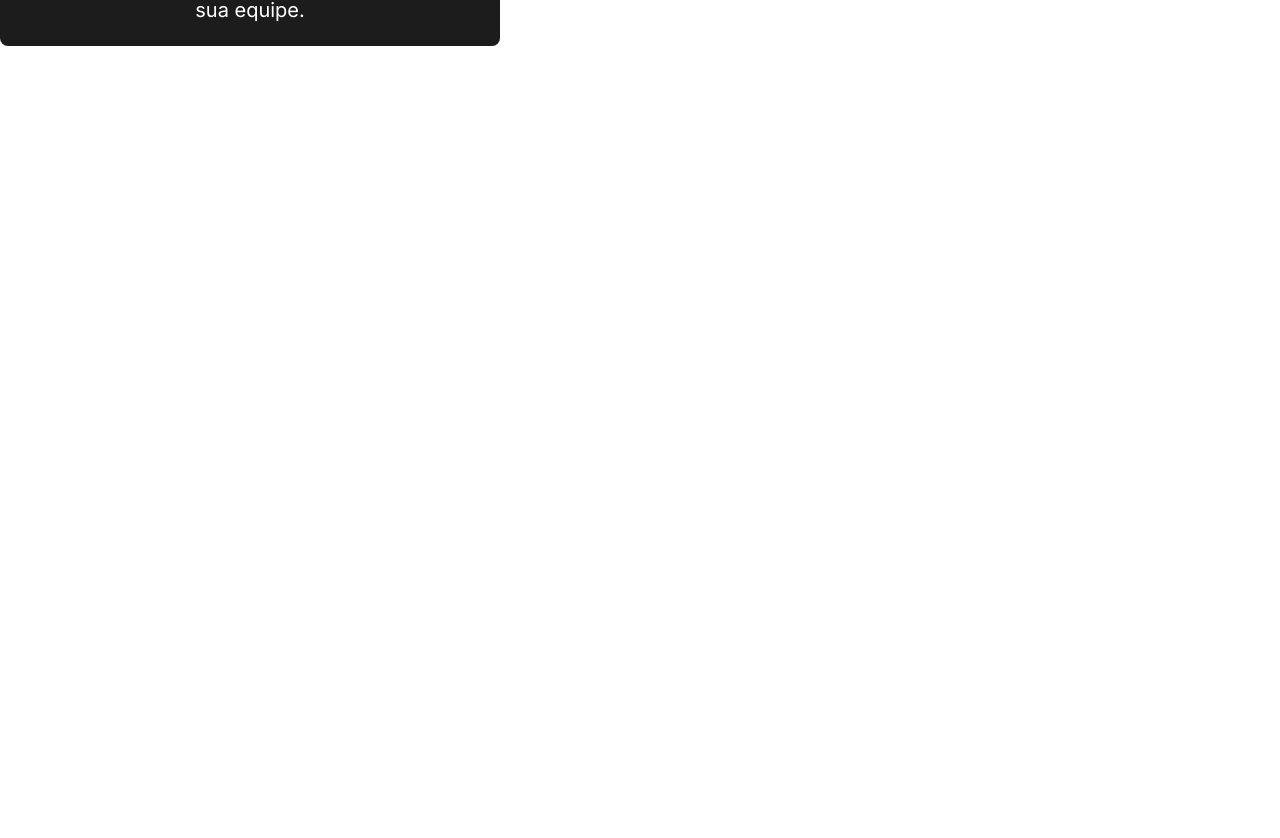
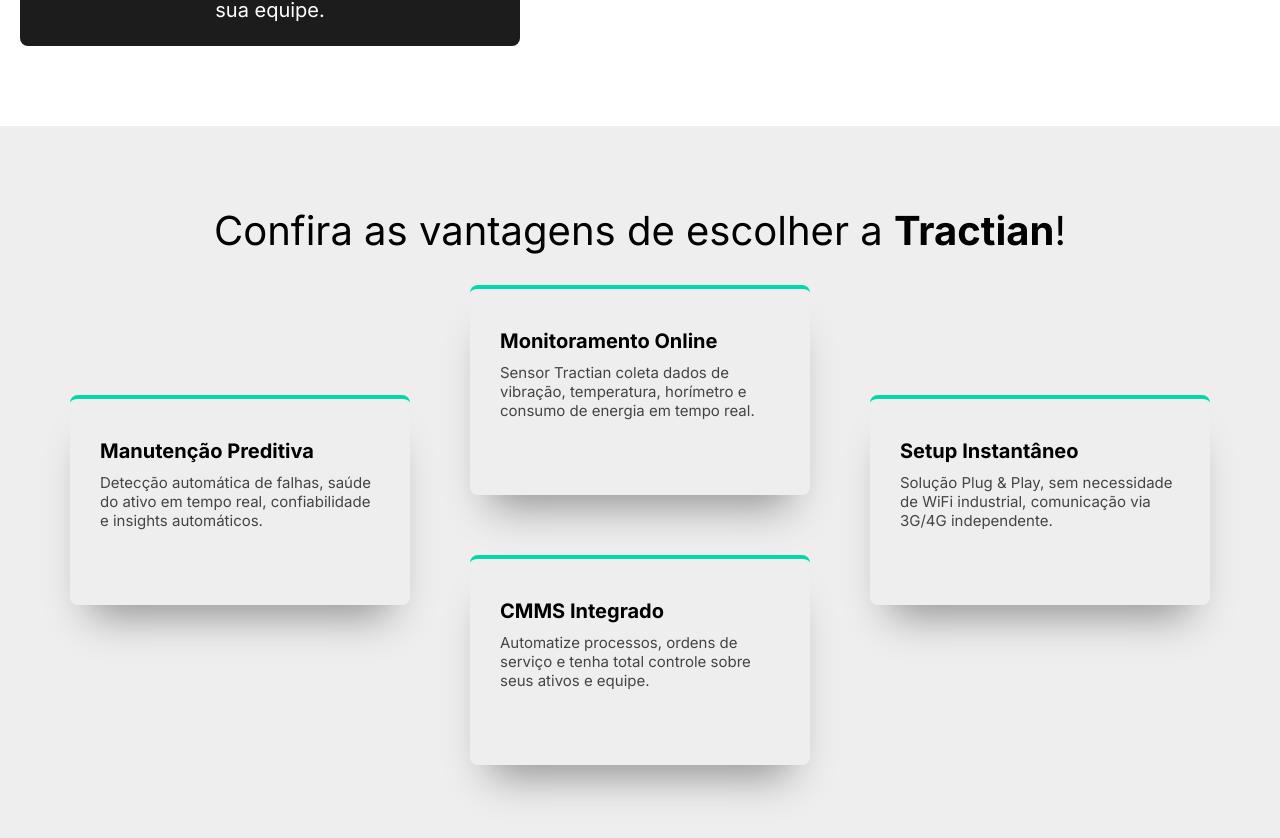
Before and after one commit to caduxl007/landing-page-tractian, a Next.js app: page / in a window 1280 px wide. Shown: the part 1302-2140 px from the top of the page. Before the commit the page ends 1428 px from the top, so only its background shows below. Built offline with nearby package versions, Linux system fonts and the light colour scheme.

Commit message:
create card benefit

```diff
--- /dev/null
+++ b/src/components/CardBenefit/index.tsx
@@ -0,0 +1,17 @@
+import { HTMLAttributes } from 'react';
+import * as S from './styles';
+
+interface CardBenefitProps extends HTMLAttributes<HTMLDivElement> {
+  title: string;
+  text: string;
+}
+
+export function CardBenefit({ title, text, ...rest }: CardBenefitProps) {
+  return (
+    <S.Container {...rest}>
+      <h2>{title}</h2>
+
+      <p>{text}</p>
+    </S.Container>
+  );
+}
--- /dev/null
+++ b/src/components/CardBenefit/styles.ts
@@ -0,0 +1,27 @@
+import styled from 'styled-components';
+
+export const Container = styled.div`
+  text-align: left;
+  width: 34rem;
+  height: 21rem;
+  border-top: 4px solid #03d8a9;
+  border-radius: 8px;
+  padding: 4rem 3rem;
+  margin: 3rem;
+  box-shadow: 0px 30px 40px -20px rgb(0, 0, 0, 0.4);
+
+  &.box-down {
+    position: relative;
+    top: 110px;
+  }
+
+  h2 {
+    font-size: 2rem;
+  }
+
+  p {
+    margin-top: 1rem;
+    font-size: 1.5rem;
+    color: #444;
+  }
+`;
--- a/src/components/CardDetailProduct/index.tsx
+++ b/src/components/CardDetailProduct/index.tsx
@@ -1,6 +1,8 @@
 import Image from 'next/image';
 
 import * as S from './styles';
+
+//TO-DO: Aplicar efeito espelho
 
 export function CardDetailProduct() {
   return (
--- a/src/components/index.ts
+++ b/src/components/index.ts
@@ -1,3 +1,4 @@
 export { Header } from './Header';
 export { Button } from './Button';
 export { CardDetailProduct } from './CardDetailProduct';
+export { CardBenefit } from './CardBenefit';
--- a/src/templates/HomeTemplate/index.tsx
+++ b/src/templates/HomeTemplate/index.tsx
@@ -1,5 +1,6 @@
-import { Button, Header, CardDetailProduct } from 'components';
 import Image from 'next/image';
+
+import { Button, Header, CardDetailProduct, CardBenefit } from 'components';
 
 import * as S from './styles';
 
@@ -42,6 +43,41 @@
           <CardDetailProduct />
         </section>
       </S.ContentSectionTwo>
+
+      <S.ContentBenefits>
+        <section>
+          <h2>
+            Confira as vantagens de escolher a <b>Tractian</b>!
+          </h2>
+
+          <div className="row1">
+            <CardBenefit
+              title="Manutenção Preditiva"
+              text="Detecção automática de falhas, saúde do ativo em tempo real, confiabilidade e insights automáticos."
+              className="box-down"
+
+            />
+
+            <CardBenefit
+              title="Monitoramento Online"
+              text="Sensor Tractian coleta dados de vibração, temperatura, horímetro e consumo de energia em tempo real."
+            />
+
+            <CardBenefit
+              title="Setup Instantâneo"
+              text="Solução Plug & Play, sem necessidade de WiFi industrial, comunicação via 3G/4G independente."
+              className="box-down"
+            />
+          </div>
+
+          <div className="row2">
+            <CardBenefit
+              title="CMMS Integrado"
+              text="Automatize processos, ordens de serviço e tenha total controle sobre seus ativos e equipe."
+            />
+          </div>
+        </section>
+      </S.ContentBenefits>
     </S.Container>
   );
 }
--- a/src/templates/HomeTemplate/styles.ts
+++ b/src/templates/HomeTemplate/styles.ts
@@ -48,10 +48,42 @@
 
 export const ContentSectionTwo = styled.div`
   background-color: ${({ theme }) => theme.colors.white};
-  padding: 8rem 0;
+  padding: 8rem 2rem;
 
   > section {
     max-width: ${({ theme }) => theme.spacing.max_width};
     margin: 0 auto;
   }
 `;
+
+export const ContentBenefits = styled.div`
+  background-color: #eee;
+  padding: 8rem 2rem;
+
+  > section {
+    max-width: ${({ theme }) => theme.spacing.max_width};
+    margin: 0 auto;
+    text-align: center;
+
+    > h2 {
+      font-size: 4rem;
+      font-weight: 400;
+      /* -webkit-box-reflect: below 0
+        linear-gradient(transparent, rgb(0, 0, 0, 0.2)); */
+    }
+
+    > div {
+      /* display: flex;
+      flex-wrap: wrap;
+      margin-top: 5rem;
+      gap: 2rem;
+      justify-content: center;
+
+      &. */
+
+      display: flex;
+        justify-content: center;
+        align-items: center;
+    }
+  }
+`;
```
